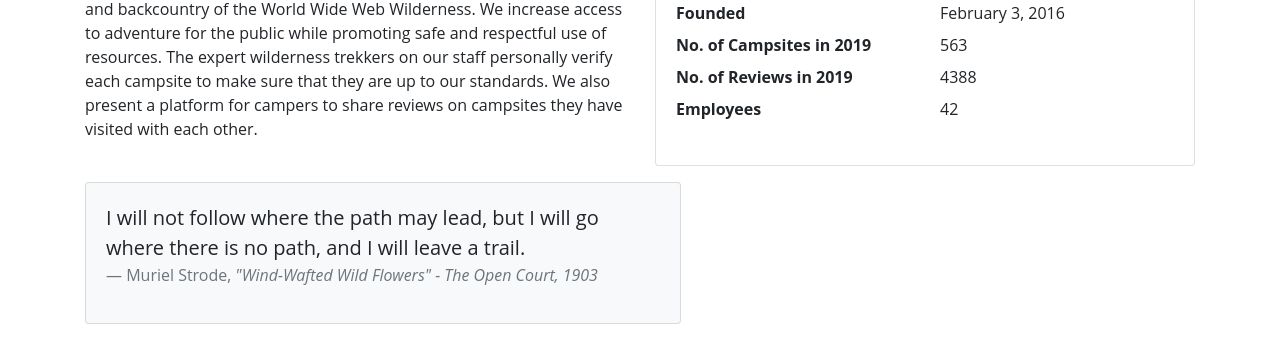
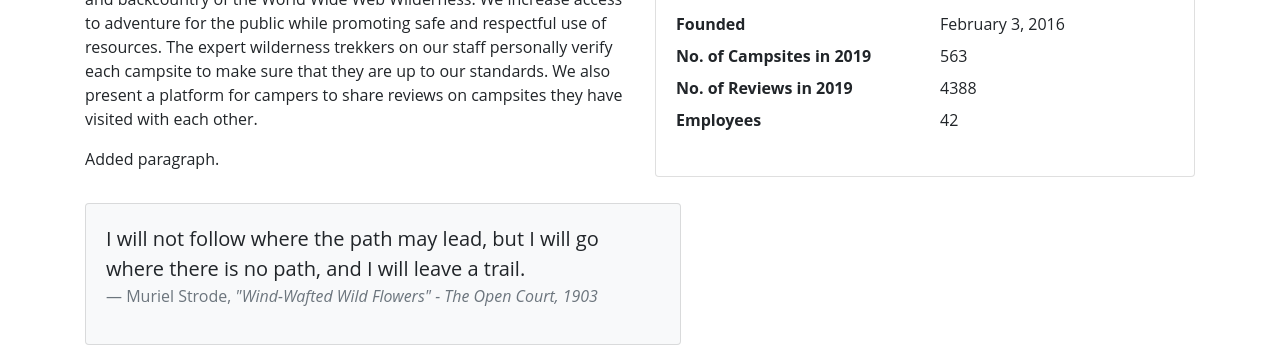
Before and after one commit to dmslash08/NUCamp-Bootstrap-, a website: page aboutus.html in a window 1280 px wide. Shown: the part 484-831 px from the top of the page. Drawn offline with nearby package versions, Linux system fonts and the light colour scheme; a web font is replaced by a local one.

Commit message:
paragraph added aboutus.html

```diff
--- a/aboutus.html
+++ b/aboutus.html
@@ -73,6 +73,7 @@
                 <div class="col col-sm-6">
                 <h3>Our Mission</h3>
                 <p>We present a curated database of the best campsites in the vast woods and backcountry of the World Wide Web Wilderness. We increase access to adventure for the public while promoting safe and respectful use of resources. The expert wilderness trekkers on our staff personally verify each campsite to make sure that they are up to our standards. We also present a platform for campers to share reviews on campsites they have visited with each other.</p>
+                <p>Added paragraph.</p>
             </div>
             <div class="col-sm-6">
                 <div class="card">
```
